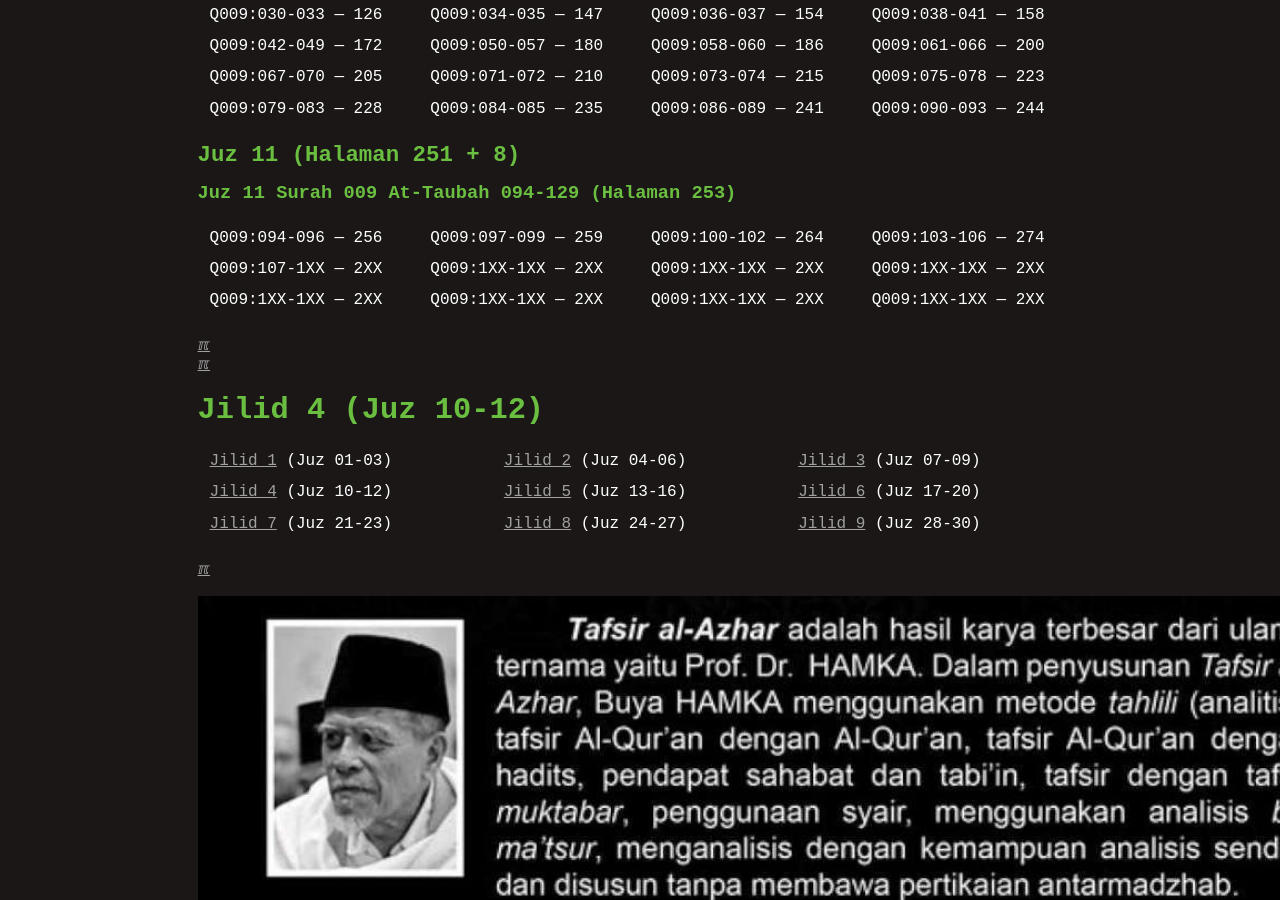
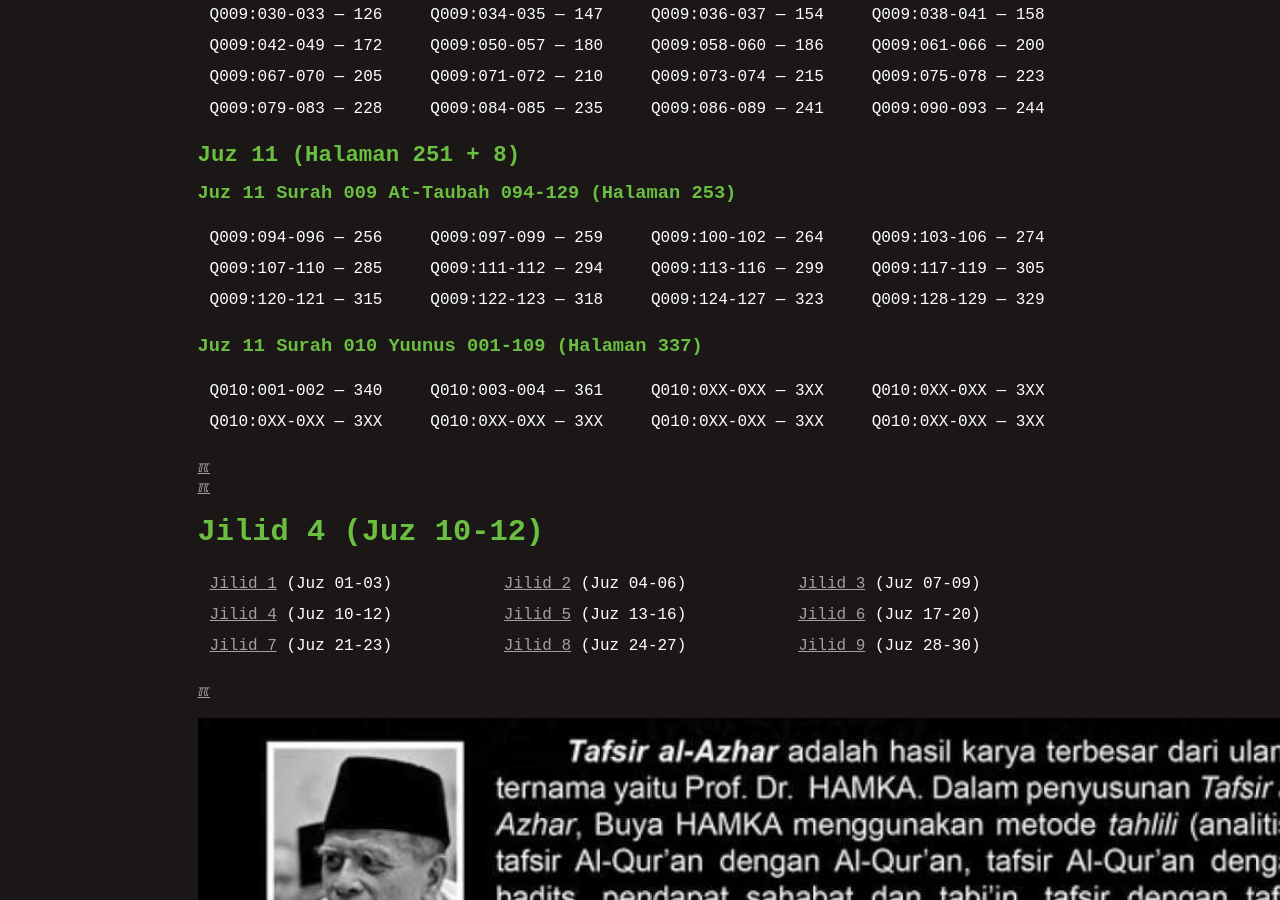
Before and after one commit to dullatip/indexquran, a Jekyll site: the page built from 004.md, in a window 1280 px wide and 900 px high, scrolled down 1070 px. Built offline with Jekyll 4.4.1, drawn with Linux system fonts in a browser that asks for light colours; some of the changed text lies outside the part shown.

Commit message:
modified:   004.md

```diff
--- a/004.md
+++ b/004.md
@@ -32,8 +32,13 @@
 ### Juz 11 Surah 009 At-Taubah 094-129 (Halaman 253)
 
 | Q009:094-096 --- 256 | Q009:097-099 --- 259 | Q009:100-102 --- 264 | Q009:103-106 --- 274 |
-| Q009:107-1XX --- 2XX | Q009:1XX-1XX --- 2XX | Q009:1XX-1XX --- 2XX | Q009:1XX-1XX --- 2XX |
-| Q009:1XX-1XX --- 2XX | Q009:1XX-1XX --- 2XX | Q009:1XX-1XX --- 2XX | Q009:1XX-1XX --- 2XX |
+| Q009:107-110 --- 285 | Q009:111-112 --- 294 | Q009:113-116 --- 299 | Q009:117-119 --- 305 |
+| Q009:120-121 --- 315 | Q009:122-123 --- 318 | Q009:124-127 --- 323 | Q009:128-129 --- 329 |
+
+### Juz 11 Surah 010 Yuunus 001-109 (Halaman 337)
+
+| Q010:001-002 --- 340 | Q010:003-004 --- 361 | Q010:0XX-0XX --- 3XX | Q010:0XX-0XX --- 3XX |
+| Q010:0XX-0XX --- 3XX | Q010:0XX-0XX --- 3XX | Q010:0XX-0XX --- 3XX | Q010:0XX-0XX --- 3XX |
 
 [&#x213C;](#)<br id="idx4SSAYTHAL">
 [&#x213C;](#)<br id="idxA">
--- a/_config.yml
+++ b/_config.yml
@@ -1,4 +1,4 @@
-version:          "Sat 12 Oct 2024 13:00"
+version:          "Sat 12 Oct 2024 23:00"
 copyright:        "2024-2024"
 title:            "Index Tafsir Al-Azhar HAMKA"
 author:           "Abdul Latip"
```
Also changed, not shown: 000.md (+1 -1 lines).
